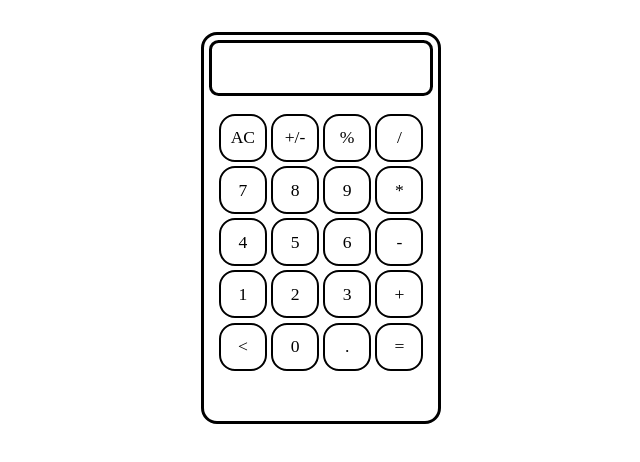
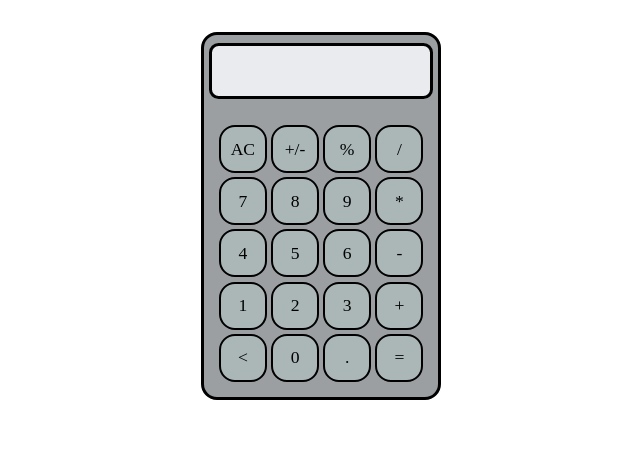
Before and after one commit to App-Ju/Calc, a Vue app: page / in a window 1280 px wide. Shown: the top 462 px of the page, without its empty margins (319-959 px from the left). Built offline with nearby package versions, Linux system fonts and the light colour scheme; a small style sheet from the web is missing.

Commit message:
added some colors

```diff
--- a/src/components/ButtonKey.vue
+++ b/src/components/ButtonKey.vue
@@ -23,5 +23,6 @@ export default {
   margin: 0.13rem;
   border-style: solid;
   border-radius: 1rem;
+  background: #abb7b7;
 }
 </style>
--- a/src/components/CalcComp.vue
+++ b/src/components/CalcComp.vue
@@ -70,9 +70,10 @@ export default {
   position: absolute;
   right: calc(50vw - 7.5rem);
   width: 15rem;
-  height: 24.5rem;
+  height: 23rem;
   margin: 1rem 0 0 auto;
   border-style: solid;
   border-radius: 1rem;
+  background: #9b9fa1;
 }
 </style>
--- a/src/components/DisplayComp.vue
+++ b/src/components/DisplayComp.vue
@@ -19,11 +19,12 @@ export default {
   display: block;
   width: 14rem;
   height: 3.5rem;
-  margin: 0.3rem auto 1rem auto;
+  margin: 0.5rem auto 1.5rem auto;
   border-style: solid;
   border-radius: 0.6rem;
   text-align: right;
   padding-top: 0.9rem;
   padding-right: 0.3rem;
+  background: #eaebee;
 }
 </style>
```
Also changed, not shown: src/components/KeyBoard.vue (+2 -9 lines).
